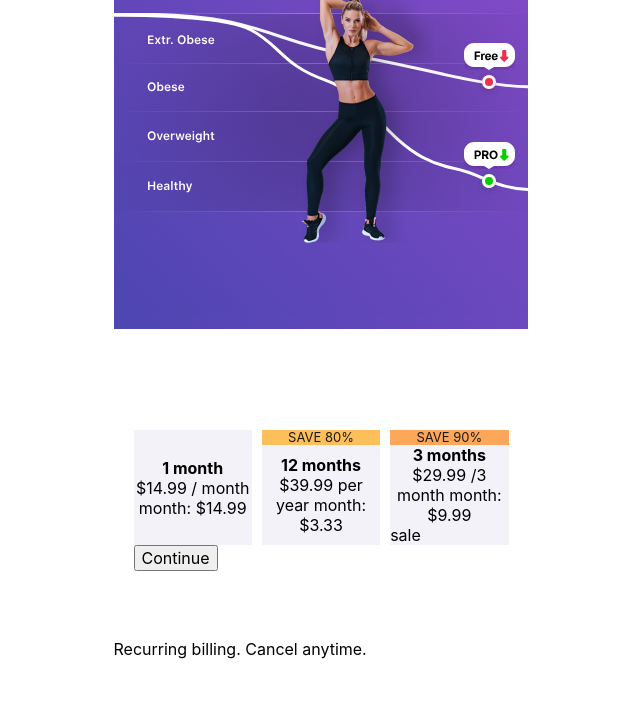
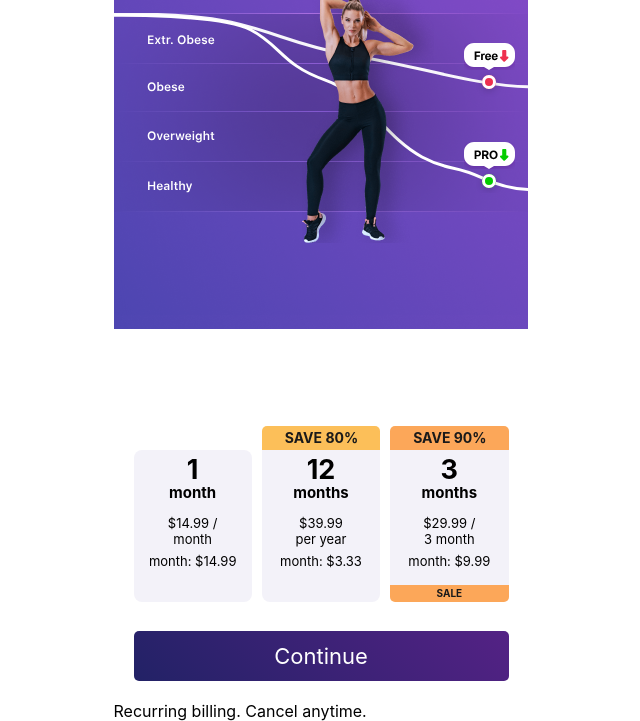
Before and after one commit to V-Svistunova/test-baner, a website: page app/index.html in a window 1280 px wide. Shown: the part 141-862 px from the top of the page, without its empty margins (319-959 px from the left). Before the commit the page ends 800 px from the top, so only its background shows below. Drawn offline with Linux system fonts and the light colour scheme; a web font is replaced by a local one.

Commit message:
feat: add section subsctibe

```diff
--- a/app/index.html
+++ b/app/index.html
@@ -115,34 +115,33 @@
         <div class="container">
           <div class="subscribe__wrapper">
 
-            <button class="subscribe__block">
-              <div class="subscribe__block-header block-header--1"></div>
-              <div class="subscribe__block-main">
-                <h4 class="subscribe__block-title">1 month</h4>
+            <button class="subscribe__block block--1">
+                <div class="subscribe__block-main block-main--1">
+                <h4 class="subscribe__block-title"><span class="subscribe__block-title--big"> 1 </span> month </h4>
                 <span class="subscribe__block-text">$14.99 / month</span>
-                <span class="subscribe__block-text">month: $14.99</span>
+                <span class="subscribe__block-text--stretch">month: $14.99</span>
               </div>
               <div class="subscribe__block-footer"></div>
             </button>
 
             <button class="subscribe__block">
-              <div class="subscribe__block-header block-header--2">SAVE 80%</div>
+              <div class="subscribe__block-header block-header--2"> <span>SAVE 80%</span> </div>
               <div class="subscribe__block-main">
-                <h4 class="subscribe__block-title">12 months</h4>
+                <h4 class="subscribe__block-title"><span class="subscribe__block-title--big"> 12 </span>months</h4>
                 <span class="subscribe__block-text">$39.99 per year</span>
-                <span class="subscribe__block-text">month: $3.33</span>
+                <span class="subscribe__block-text--stretch">month: $3.33</span>
               </div>
               <div class="subscribe__block-footer"></div>
             </button>
 
             <button class="subscribe__block">
-              <div class="subscribe__block-header block-header--3">SAVE 90%</div>
+              <div class="subscribe__block-header block-header--3"> <span>SAVE 90%</span> </div>
               <div class="subscribe__block-main">
-                <h4 class="subscribe__block-title">3 months</h4>
-                <span class="subscribe__block-text">$29.99 /3 month</span>
-                <span class="subscribe__block-text">month: $9.99</span>
+                <h4 class="subscribe__block-title"><span class="subscribe__block-title--big"> 3 </span>months</h4>
+                <span class="subscribe__block-text">$29.99 / 3 month</span>
+                <span class="subscribe__block-text--stretch">month: $9.99</span>
               </div>
-              <div class="subscribe__block-footer">sale</div>
+              <div class="subscribe__block-footer block-footer--3"> <span>sale</span></div>
             </button>
 
           </div>
--- a/app/scss/_vars.scss
+++ b/app/scss/_vars.scss
@@ -9,4 +9,5 @@ $color--bg-dark: black;
 
 %title-font {
   font-family: 'SF-Pro-Text-Bold', -apple-system, BlinkMacSystemFont, sans-serif;
+  font-weight: bold;
 }
--- a/app/scss/style.scss
+++ b/app/scss/style.scss
@@ -56,7 +56,8 @@
 
 
     &__wrapper {
-      padding-top: 100px;
+      padding-top: 96px;
+      padding-bottom: 29px;
       display: grid;
       grid-template-columns: repeat(3, 1fr);
       grid-gap: 10px;
@@ -69,34 +70,122 @@
       border: none;
       background: $color__block--bg-white;
       padding: 0;
+      height: 176px;
+      border-radius: 8px;
+      -webkit-border-radius: 8px;
+      -moz-border-radius: 8px;
+      -ms-border-radius: 8px;
+      -o-border-radius: 8px;
 
       &:active,
       &:hover,
       &:focus {
         background: linear-gradient(225deg, #894AC9 0%, #4D46B1 100%);
+        color: $text--bg-dark;
+        border: none;
       }
     }
 
-    &__block-header {
-      width: 100%;
-      font-size: 13px;
-      line-height: 15px;
-      @extend %title-font;
-      text-align: center;
+    .block--1 {
+      align-self: flex-end;
+      height: 152px;
     }
 
-    & .block-header--1 {
+    &__block-header {
+      display: block;
+      width: 100%;
+      height: 24px;
+      font-size: 14px;
+      line-height: 16px;
+      @extend %title-font;
+      padding: 4px 0 5px 1px;
+      border-radius: 5px 5px 0 0;
+      -webkit-border-radius: 5px 5px 0 0;
+      -moz-border-radius: 5px 5px 0 0;
+      -ms-border-radius: 5px 5px 0 0;
+      -o-border-radius: 5px 5px 0 0;
+    }
+
+    .block-header--1 {
       background: white;
     }
 
-    & .block-header--2 {
+    .block-header--2 {
       background: $secondary;
       color: $text--bg-white;
     }
 
-    & .block-header--3 {
+    .block-header--3 {
       background: $primary;
       color: $text--bg-white;
+    }
+
+    &__block-main {
+      height: 100%;
+      margin: 0 auto;
+      padding: 6px 10px 0;
+    }
+
+
+
+    &__block-title {
+      @extend %title-font;
+      font-size: 15px;
+      line-height: 18px;
+      text-align: center;
+      padding: 0 20px 13px;
+    }
+
+    &__block-title--big {
+      font-size: 27px;
+      line-height: 28px;
+    }
+
+    &__block-text {
+      display: block;
+      padding: 0 20px 6px 20px;
+      font-size: 13px;
+      line-height: 16px;
+      text-align: center;
+    }
+
+    &__block-text--stretch {
+      display: block;
+      font-size: 13px;
+      line-height: 16px;
+      text-align: center;
+    }
+
+    .block-footer--3 {
+      width: 100%;
+      font-size: 10px;
+      padding: 1px;
+      line-height: 15px;
+      @extend %title-font;
+      text-transform: uppercase;
+      background: $primary;
+      color: $text--bg-white;
+      border-radius: 0 0 5px 5px;
+      -webkit-border-radius: 0 0 5px 5px;
+      -moz-border-radius: 0 0 5px 5px;
+      -ms-border-radius: 0 0 5px 5px;
+      -o-border-radius: 0 0 5px 5px;
+    }
+
+    &__btn {
+      width: 100%;
+      font-size: 22px;
+      line-height: 28px;
+      color: $text--bg-dark;
+      padding: 11px;
+      margin-bottom: 20px;
+      background: linear-gradient(225deg, #542285 0%, #222266 100%);
+      border: none;
+      border-radius: 5px;
+      -webkit-border-radius: 5px;
+      -moz-border-radius: 5px;
+      -ms-border-radius: 5px;
+      -o-border-radius: 5px;
     }
   }
 
```
Also changed, not shown: app/css/style.min.css.
